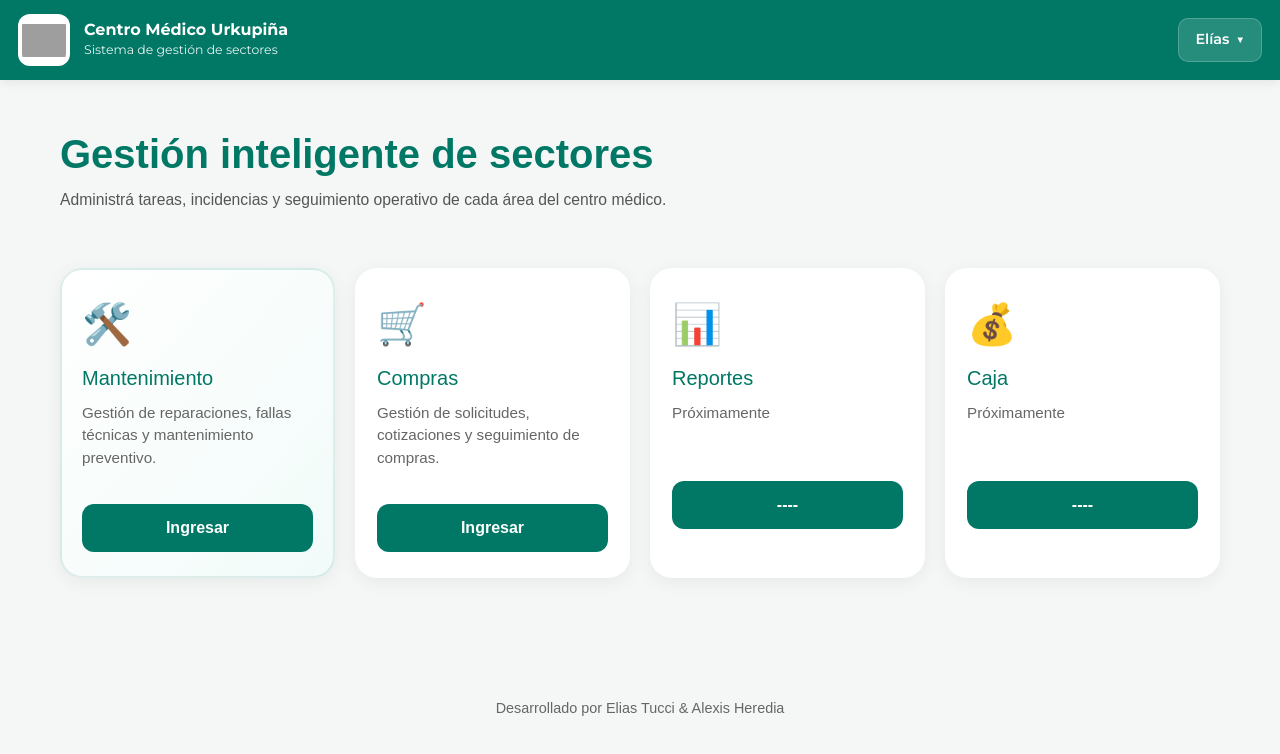
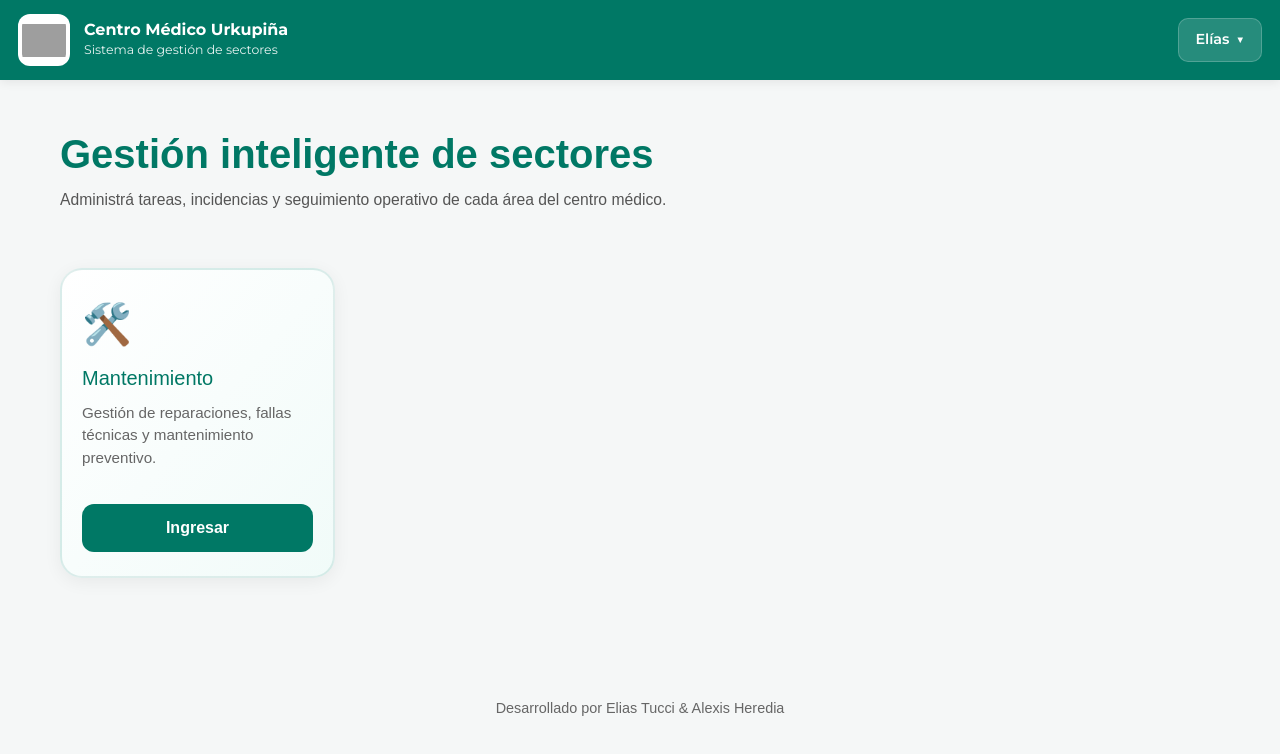
Before and after one commit to alexisvh5/app-front-centroMedicoVU, an Angular app in the folder clinica-app/: page /home in a window 1280 px wide. Shown: the top 754 px of the page. Built offline with nearby package versions, Linux system fonts and the light colour scheme; grey boxes are pictures that could not be loaded.

Commit message:
arreglos

```diff
--- a/clinica-app/src/app/features/home/pages/listar-sectores/listar-sectores.html
+++ b/clinica-app/src/app/features/home/pages/listar-sectores/listar-sectores.html
@@ -19,7 +19,7 @@
     <button (click)="irAMantenimiento()">Ingresar</button>
   </div>
 
-  <div class="sector-card">
+  <!-- <div class="sector-card">
     <div class="icon">🛒</div>
     <h3>Compras</h3>
     <p>
@@ -45,7 +45,7 @@
       <br><br>
     </p>
     <button>----</button>
-  </div>
+  </div> -->
 
 </section>
 
--- a/clinica-app/src/app/features/mantenimiento/pages/modal-detalle/modal-detalle.html
+++ b/clinica-app/src/app/features/mantenimiento/pages/modal-detalle/modal-detalle.html
@@ -53,7 +53,7 @@
 
         </div>
 
-        <div class="acciones">
+        <div *ngIf="tarea?.estado !== 'FINALIZADO'" class="acciones">
 
             <button class="btn-primary">
                 Finalizar tarea
```
